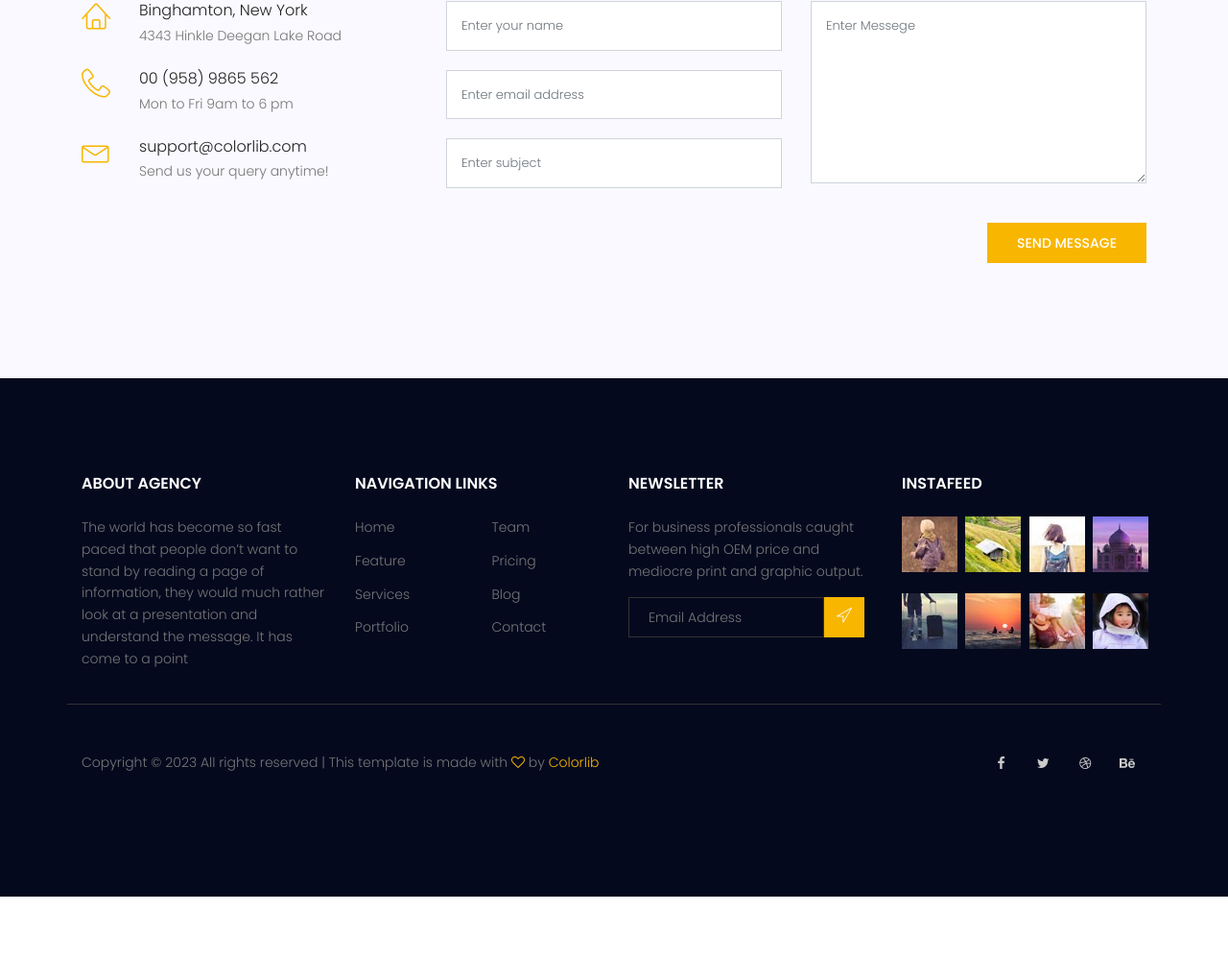
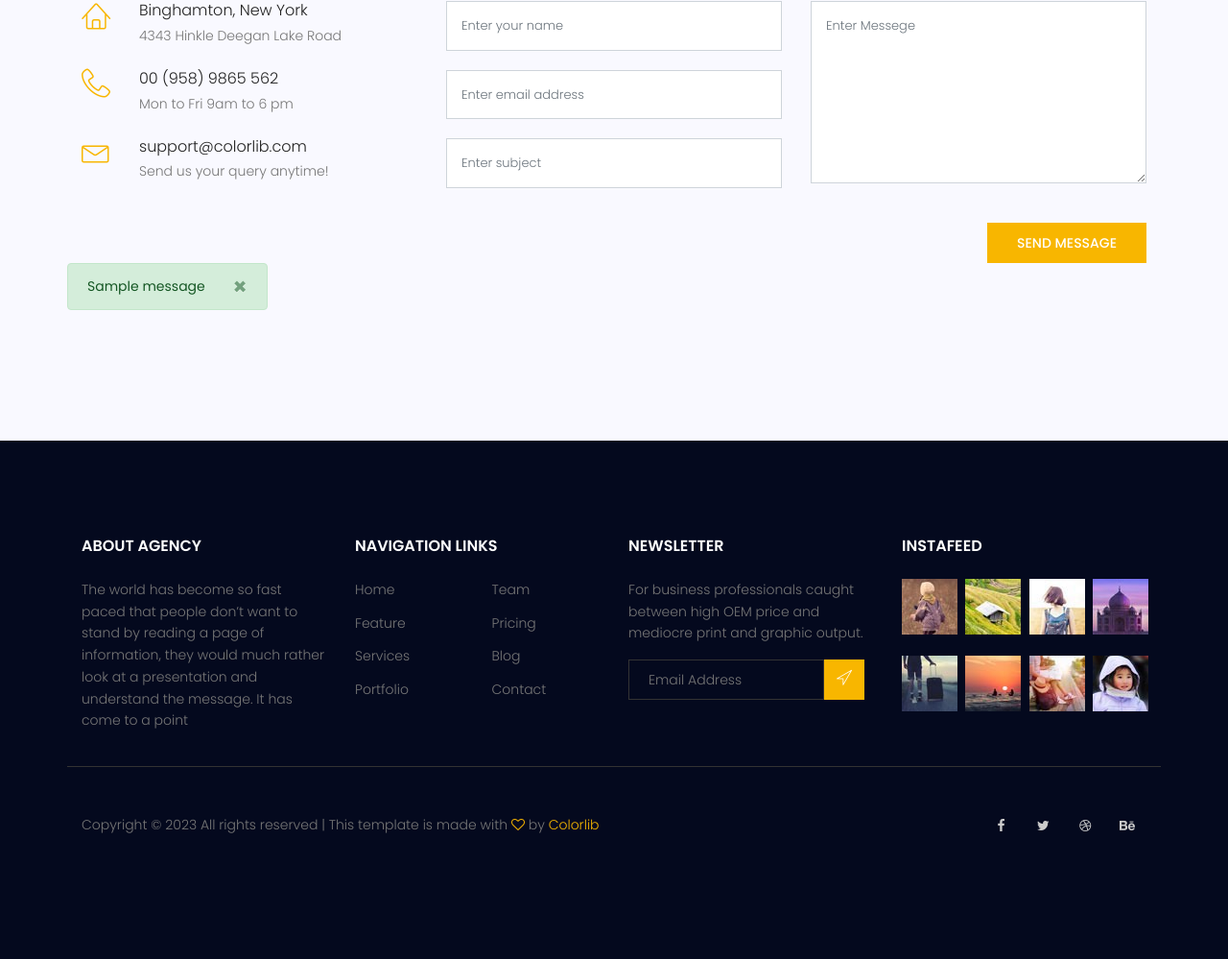
Before and after one commit to kamalix/mysite, a Django app: page /contact in a window 1280 px wide. Shown: the part 1024-2023 px from the top of the page at 96% size. Before the commit the page ends 1958 px from the top, so only its background shows below. Run offline with Django 3.2, Linux system fonts and the light colour scheme; tables that the repository leaves empty hold one stand-in row (values such as "Sample post"); one stand-in notice (Sample message) is shown; some libraries are stand-ins or nearby versions.

Commit message:
show display message after submitted contact form
How to Display Messages after Form Submit in Django

```diff
--- a/templates/website/contact.html
+++ b/templates/website/contact.html
@@ -13,7 +13,8 @@
 					Contact Us
 				</h1>
 				<p class="text-white link-nav"><a href="index.html">Home </a> <span class="lnr lnr-arrow-right"></span>
-					<a href="contact.html"> Contact Us</a></p>
+					<a href="contact.html"> Contact Us</a>
+				</p>
 			</div>
 		</div>
 	</div>
@@ -57,7 +58,7 @@
 				</div>
 			</div>
 			<div class="col-lg-8">
-				<form class="form-area contact-form text-right"  action="{% url 'website:contact' %}" method="post">
+				<form class="form-area contact-form text-right" action="{% url 'website:contact' %}" method="post">
 					{% csrf_token %}
 					<div class="row">
 						<div class="col-lg-6 form-group">
@@ -81,11 +82,21 @@
 						</div>
 						<div class="col-lg-12">
 							<div class="alert-msg" style="text-align: left;"></div>
-							<button type="submit"  class="genric-btn primary" style="float: right;">Send Message</button>
+							<button type="submit" class="genric-btn primary" style="float: right;">Send Message</button>
 						</div>
 					</div>
 				</form>
 			</div>
+			{% if messages %}
+			{% for message in messages %}
+			<div class="alert alert-dismissible alert-success">
+				<button type="button" class="close" data-dismiss="alert">
+					×
+				</button>
+				<strong>{{message}}</strong>
+			</div>
+			{% endfor %}
+			{% endif %}
 		</div>
 	</div>
 </section>
--- a/website/views.py
+++ b/website/views.py
@@ -3,7 +3,7 @@ from django.shortcuts import render
 from django.http import HttpResponse,JsonResponse,HttpResponseRedirect
 from website.models import Contact
 from website.forms import NameForm,ContactForm,NewsletterForm
-
+from django.contrib import messages
 
 def index_view(request):
     return render(request,'website/index.html')
@@ -16,6 +16,9 @@ def contact_view(request):
         form = ContactForm(request.POST)
         if form.is_valid():
             form.save()
+            messages.add_message(request, messages.SUCCESS, 'your ticket submitted successfully.')
+        else:
+            messages.add_message(request, messages.ERROR, 'your ticket didnt submitted.')
     form = ContactForm
     return render(request,'website/contact.html',{'form':form})
 
```
